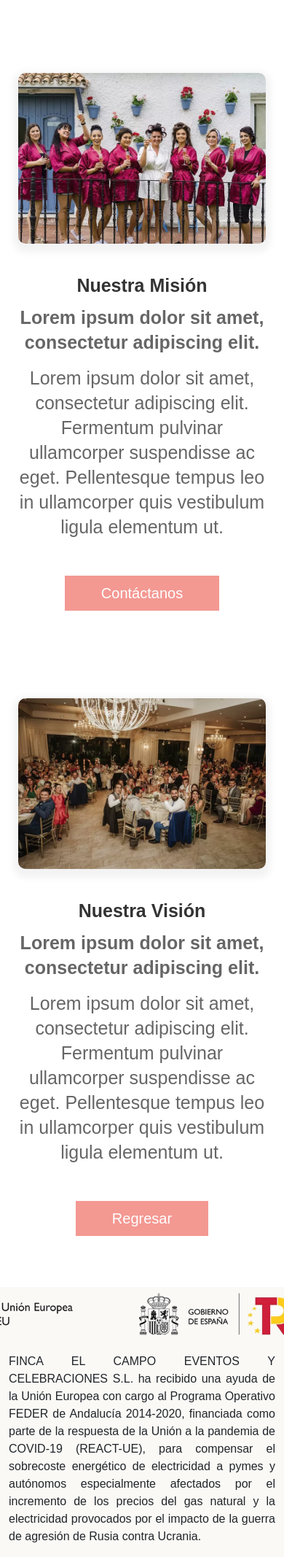
After one commit to laurasalvo/finca_el_campo, a Flask app: page /about_us in a window 390 px wide; the page is wider, and only the part inside the window is pictured. The commit adds this page. Shown: that part at 73% size. Run offline with Flask 3, Linux system fonts and the light colour scheme; parts of the project's set-up code (start-up, migrations or seed data) failed here and were passed over.

Commit message:
Actualizaciones

```diff
--- a/app.py
+++ b/app.py
@@ -208,6 +208,10 @@ def login():
         flash('Correo electrónico o contraseña incorrectos', 'error')
         return redirect(url_for('login'))
 
+@app.route('/about_us')
+def sobre_nos():
+    return render_template('about_us.html')
+
 @app.route('/contact_us')
 def contactanos():
     return render_template('contact_us.html')
--- a/boda/static/css/global.css
+++ b/boda/static/css/global.css
@@ -1,4 +1,19 @@
 
+@font-face {
+    font-family: 'Art_Brewery';
+    src: url('../fonts/Art_Brewery/Art_Brewery.ttf') format('opentype');
+}
+
+.title_base {
+    font-family: 'Art_Brewery', sans-serif !important;
+        top: 25%;
+        left: 50%;
+        transform: translate(-35rem, -30%) rotate(-30deg); /* Centro y rotación */
+        transform-origin: center center;
+        position:absolute;
+        color:white;
+        font-size: 96px;
+}
 
 @font-face {
     font-family: 'CaviarDreams';
@@ -153,3 +168,11 @@ body{
     background-repeat: no-repeat;
     background-size: cover;
 }
+
+#myVideo {
+    transition: transform 0.5s ease-in-out; /* transicion suave */
+}
+
+#myVideo:hover {
+    transform: scale(1.1); /* escala ligeramente más suave */
+}
--- /dev/null
+++ b/boda/static/css/navbar_hide.css
@@ -0,0 +1,8 @@
+.navbar-scroll-fade {
+    transition: opacity 0.4s ease-in-out;
+}
+
+.navbar-hidden {
+    opacity: 0;
+    pointer-events: none;
+}
--- /dev/null
+++ b/boda/templates/about_us.html
@@ -0,0 +1,389 @@
+{% extends 'layout.html' %}
+{% import 'macros.html' as macros %}
+{% block title %}Sobre Nosotros{% endblock %}
+{% block content %}
+    <style>
+        * {
+        font-family: Nunito, sans-serif;
+        }
+
+        .responsive-container-block {
+        min-height: 75px;
+        height: fit-content;
+        width: 100%;
+        padding-top: 10px;
+        padding-right: 10px;
+        padding-bottom: 10px;
+        padding-left: 10px;
+        display: flex;
+        flex-wrap: wrap;
+        margin-top: 0px;
+        margin-right: auto;
+        margin-bottom: 0px;
+        margin-left: auto;
+        justify-content: flex-start;
+        }
+
+        .text-blk {
+        margin-top: 0px;
+        margin-right: 0px;
+        margin-bottom: 0px;
+        margin-left: 0px;
+        padding-top: 10px;
+        padding-right: 10px;
+        padding-bottom: 10px;
+        padding-left: 10px;
+        line-height: 25px;
+        }
+
+        .responsive-container-block.bigContainer {
+        padding-top: 10px;
+        padding-right: 30px;
+        padding-bottom: 10px;
+        padding-left: 30px;
+        flex-direction: column;
+        align-items: center;
+        justify-content: center;
+        }
+
+        .mainImg {
+        color: black;
+        width: 55%;
+        height: auto;
+        box-shadow: rgba(0, 0, 0, 0.05) 0px 5px 10px 7px;
+        border-top-left-radius: 10px;
+        border-top-right-radius: 10px;
+        border-bottom-right-radius: 10px;
+        border-bottom-left-radius: 10px;
+        }
+
+        .text-blk.headingText {
+        font-size: 25px;
+        font-weight: 700;
+        line-height: 34px;
+        color: rgb(51, 51, 51);
+        padding-top: 0px;
+        padding-right: 10px;
+        padding-bottom: 0px;
+        padding-left: 10px;
+        margin-top: 0px;
+        margin-right: 0px;
+        margin-bottom: 10px;
+        margin-left: 0px;
+        }
+
+        .allText {
+        padding-top: 0px;
+        padding-right: 0px;
+        padding-bottom: 0px;
+        padding-left: 0px;
+        margin-top: 0px;
+        margin-right: 0px;
+        margin-bottom: 0px;
+        margin-left: 40px;
+        width: 40%;
+        margin: 0 0 0 0;
+        }
+
+        .text-blk.subHeadingText {
+        color: rgb(102, 102, 102);
+        font-size: 25px;
+        line-height: 34px;
+        font-weight: 700;
+        padding-top: 0px;
+        padding-right: 10px;
+        padding-bottom: 0px;
+        padding-left: 10px;
+        margin-top: 0px;
+        margin-right: 0px;
+        margin-bottom: 15px;
+        margin-left: 0px;
+        }
+
+        .text-blk.description {
+        font-size: 25px;
+        line-height: 34px;
+        color: rgb(102, 102, 102);
+        margin-top: 0px;
+        margin-right: 0px;
+        margin-bottom: 50px;
+        margin-left: 0px;
+        padding-top: 0px;
+        padding-right: 10px;
+        padding-bottom: 0px;
+        padding-left: 10px;
+        }
+
+        .explore {
+        font-size: 20px;
+        line-height: 28px;
+        color: rgb(255, 255, 255);
+        background-color: rgb(244, 152, 146);
+        padding-top: 10px;
+        padding-right: 50px;
+        padding-bottom: 10px;
+        padding-left: 50px;
+        border-top-width: 0px;
+        border-right-width: 0px;
+        border-bottom-width: 0px;
+        border-left-width: 0px;
+        border-top-style: outset;
+        border-right-style: outset;
+        border-bottom-style: outset;
+        border-left-style: outset;
+        border-top-color: rgb(244, 152, 146);
+        border-right-color: rgb(244, 152, 146);
+        border-bottom-color: rgb(244, 152, 146);
+        border-left-color: rgb(244, 152, 146);
+        border-image-source: initial;
+        border-image-slice: initial;
+        border-image-width: initial;
+        border-image-outset: initial;
+        border-image-repeat: initial;
+        cursor: pointer;
+        }
+
+        .explore:hover {
+        background-image: initial;
+        background-position-x: initial;
+        background-position-y: initial;
+        background-size: initial;
+        background-repeat-x: initial;
+        background-repeat-y: initial;
+        background-attachment: initial;
+        background-origin: initial;
+        background-clip: initial;
+        background-color: rgb(255, 235, 234);
+        color: rgb(244, 152, 146);
+        }
+
+        .responsive-container-block.Container {
+        margin-top: 80px;
+        margin-right: auto;
+        margin-bottom: 50px;
+        margin-left: auto;
+        justify-content: center;
+        align-items: center;
+        max-width: 1320px;
+        padding-top: 10px;
+        padding-right: 10px;
+        padding-bottom: 10px;
+        padding-left: 10px;
+        }
+
+        .responsive-container-block.Container.bottomContainer {
+        margin-top: 100px;
+        margin-right: 0px;
+        margin-bottom: 50px;
+        margin-left: 0px;
+        flex-direction: row-reverse;
+        margin: 100px auto 50px auto;
+        }
+
+        .allText.aboveText {
+        margin: 0 0 0 40px;
+        }
+
+        .allText.bottomText {
+        margin: 0 40px 0 0;
+        }
+
+        @media (max-width: 1024px) {
+        .responsive-container-block.Container {
+            max-width: 850px;
+        }
+
+        .mainImg {
+            width: 55%;
+            height: auto;
+        }
+
+        .text-blk.description {
+            font-size: 20px;
+        }
+
+        .allText {
+            width: 40%;
+            margin-top: 0px;
+            margin-right: 0px;
+            margin-bottom: 0px;
+            margin-left: 20px;
+        }
+
+        .responsive-container-block.bigContainer {
+            padding-top: 10px;
+            padding-right: 10px;
+            padding-bottom: 10px;
+            padding-left: 10px;
+        }
+
+        .text-blk.subHeadingText {
+            font-size: 22px;
+        }
+
+        .responsive-container-block.Container.bottomContainer {
+            margin: 80px auto 50px auto;
+        }
+
+        .responsive-container-block.Container {
+            max-width: 830px;
+        }
+
+        .allText.aboveText {
+            margin: 30px 0 0 40px;
+        }
+
+        .allText.bottomText {
+            margin: 30px 40px 0 0;
+        }
+        }
+
+        @media (max-width: 768px) {
+        .mainImg {
+            width: 90%;
+        }
+
+        .allText {
+            width: 100%;
+            margin-top: 0px;
+            margin-right: 0px;
+            margin-bottom: 0px;
+            margin-left: 0px;
+            display: flex;
+            flex-direction: column;
+            justify-content: center;
+            align-items: center;
+            padding-top: 0px;
+            padding-right: 0px;
+            padding-bottom: 0px;
+            padding-left: 0px;
+        }
+
+        .responsive-container-block.Container {
+            flex-direction: column;
+            height: auto;
+        }
+
+        .text-blk.headingText {
+            text-align: center;
+        }
+
+        .text-blk.subHeadingText {
+            text-align: center;
+            font-size: 25px;
+        }
+
+        .text-blk.description {
+            text-align: center;
+            font-size: 25px;
+        }
+
+        .allText {
+            margin-top: 40px;
+            margin-right: 0px;
+            margin-bottom: 0px;
+            margin-left: 0px;
+        }
+
+        .allText.aboveText {
+            margin: 40px 0 0 0;
+        }
+
+        .responsive-container-block.Container {
+            margin: 80px auto 50px auto;
+        }
+
+        .responsive-container-block.Container.bottomContainer {
+            margin: 50px auto 50px auto;
+        }
+
+        .allText.bottomText {
+            margin: 40px 0 0 0;
+        }
+        }
+
+        @media (max-width: 500px) {
+        .responsive-container-block.Container {
+            padding-top: 10px;
+            padding-right: 0px;
+            padding-bottom: 10px;
+            padding-left: 0px;
+            width: 100%;
+            max-width: 100%;
+        }
+
+        .mainImg {
+            width: 100%;
+        }
+
+        .responsive-container-block.bigContainer {
+            padding-top: 10px;
+            padding-right: 25px;
+            padding-bottom: 10px;
+            padding-left: 25px;
+        }
+
+        .text-blk.subHeadingText {
+            font-size: 25px;
+            padding-top: 0px;
+            padding-right: 0px;
+            padding-bottom: 0px;
+            padding-left: 0px;
+        }
+
+        .text-blk.description {
+            font-size: 25px;
+            padding-top: 0px;
+            padding-right: 0px;
+            padding-bottom: 0px;
+            padding-left: 0px;
+        }
+
+        .allText {
+            padding-top: 0px;
+            padding-right: 0px;
+            padding-bottom: 0px;
+            padding-left: 0px;
+            width: 100%;
+        }
+        }
+    </style>
+
+    <div class="responsive-container-block bigContainer">
+        <div class="responsive-container-block Container">
+            <img class="mainImg" src="{{ url_for('static', filename='images/mujeres.png') }}" alt="mujeres">
+            <div class="allText aboveText">
+                <p class="text-blk headingText">
+                    Nuestra Misión
+                </p>
+                <p class="text-blk subHeadingText">
+                    Lorem ipsum dolor sit amet, consectetur adipiscing elit.
+                </p>
+                <p class="text-blk description">
+                    Lorem ipsum dolor sit amet, consectetur adipiscing elit. Fermentum pulvinar ullamcorper suspendisse ac eget. Pellentesque tempus leo in ullamcorper quis vestibulum ligula elementum ut.
+                </p>
+                <button class="explore" onclick="window.location.href='/contact_us'">
+                    Contáctanos
+                </button>
+            </div>
+        </div>
+        <div class="responsive-container-block Container bottomContainer">
+            <img class="mainImg" src="{{ url_for('static', filename='images/party.png') }}" alt="party">
+            <div class="allText bottomText">
+                <p class="text-blk headingText">
+                    Nuestra Visión
+                </p>
+                <p class="text-blk subHeadingText">
+                    Lorem ipsum dolor sit amet, consectetur adipiscing elit.
+                </p>
+                <p class="text-blk description">
+                    Lorem ipsum dolor sit amet, consectetur adipiscing elit. Fermentum pulvinar ullamcorper suspendisse ac eget. Pellentesque tempus leo in ullamcorper quis vestibulum ligula elementum ut.
+                </p>
+                <button class="explore" onclick="window.location.href='/'">
+                    Regresar
+                </button>
+            </div>
+        </div>
+    </div>
+    {{ macros.footer() }}
+{% endblock %}
--- a/boda/templates/layout.html
+++ b/boda/templates/layout.html
@@ -8,13 +8,31 @@
 		<link rel='icon' href="{{ url_for('static', filename='images/logo.ico') }}" type="image/ico"/>
 		<link rel='stylesheet' href="{{ url_for('static', filename='css/global.css') }}">
 		<link rel='stylesheet' href="{{ url_for('static', filename='css/carousel.css') }}">
+		<link rel='stylesheet' href="{{ url_for('static', filename='css/navbar_hide.css') }}">
 		<link href="https://cdn.jsdelivr.net/npm/bootstrap-icons/font/bootstrap-icons.css" rel="stylesheet">
-		<link href='https://cdn.jsdelivr.net/npm/bootstrap@5.2.3/dist/css/bootstrap.min.css' rel='stylesheet'>
-		<script src='https://cdn.jsdelivr.net/npm/bootstrap@5.2.3/dist/js/bootstrap.bundle.min.js'></script>
+		<link href="https://cdn.jsdelivr.net/npm/bootstrap@5.3.3/dist/css/bootstrap.min.css" rel="stylesheet">
+		<script src="https://cdn.jsdelivr.net/npm/bootstrap@5.3.3/dist/js/bootstrap.bundle.min.js"></script>
 		<script src='https://ajax.googleapis.com/ajax/libs/jquery/3.6.4/jquery.min.js'></script>
         <script src='{{ url_for("static", filename="js/carousel.js") }}'></script>
+
 	</head>
 	<body>
 		{% block content %}{% endblock %}
+
+		<!-- Efecto desvanecimiento del header al hacer scroll -->
+		<script>
+			const navbar = document.querySelector('nav.navbar');
+
+			window.addEventListener('scroll', () => {
+				if (window.scrollY > 50) {
+					navbar.classList.add('navbar-hidden');
+				} else {
+					navbar.classList.remove('navbar-hidden');
+				}
+			});
+
+			// Asegúrate de que tiene la clase con transición
+			navbar.classList.add('navbar-scroll-fade');
+		</script>
 	</body>
 </html>
```
Also changed, not shown: boda/models/models.py (+91 -4 lines), boda/templates/contact_us.html (+10 -7 lines), boda/templates/index.html (+35 -7 lines), boda/templates/login.html (+14 -5 lines), boda/static/images/mujeres.png (added), boda/static/images/party.png (added), 1 other file.
